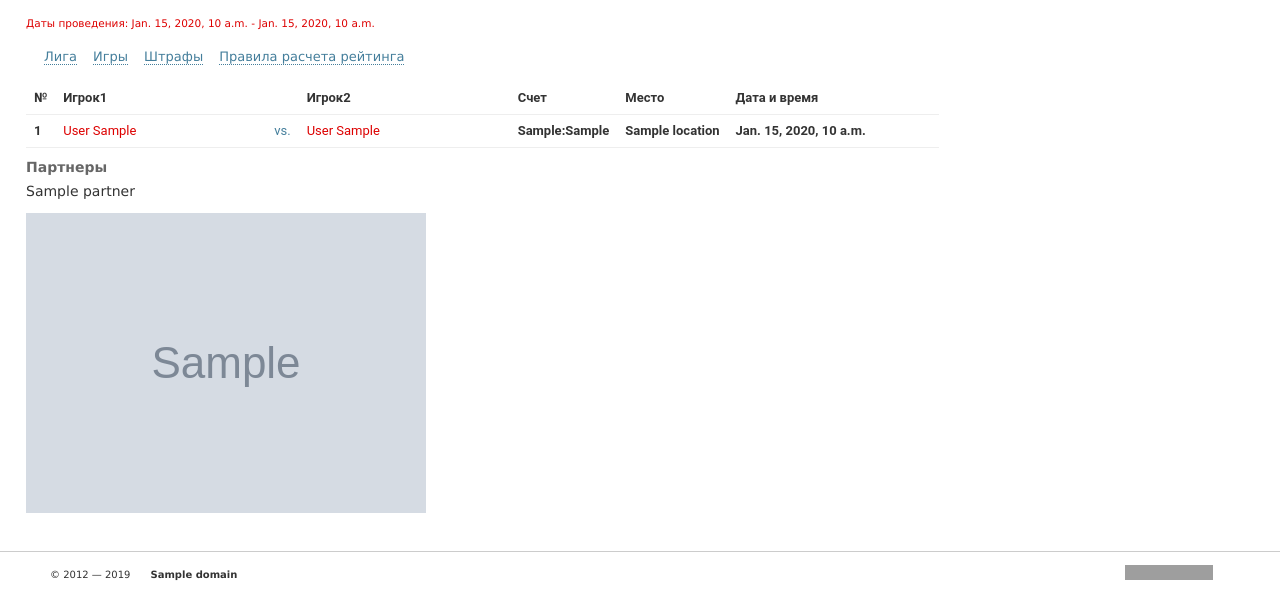
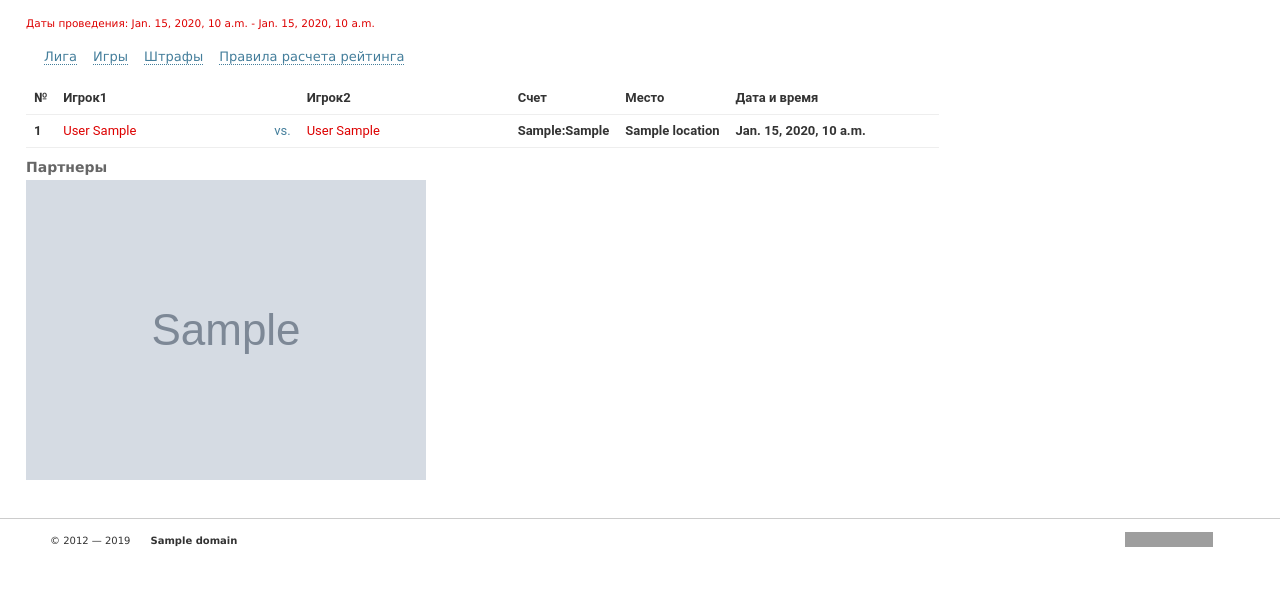
Before and after one commit to ta2-1/league, a Django app: template league/templates/league/games.html in a window 1280 px wide. Shown: the part 382-975 px from the top of the page. After the commit the page ends 929 px from the top, so only its background shows below. Run offline with Django 3.2, Linux system fonts and the light colour scheme; the template is opened without the code that fills it: most values are stand-ins (such as "Sample title", 1, 10 or a date in 2020); grey boxes marked "Sample" are stand-in pictures; parts of the project's set-up code (start-up, migrations or seed data) failed here and were passed over; grey boxes are pictures that could not be loaded.

Commit message:
current changes

```diff
--- a/league/static/league/css/styles.css
+++ b/league/static/league/css/styles.css
@@ -276,5 +276,5 @@
 .partners
 {
     float: left;
-    max-width: 1000px;
+    max-width: 700px;
 }
--- a/partners/templates/partners/list.html
+++ b/partners/templates/partners/list.html
@@ -2,7 +2,7 @@
   <h3>Партнеры</h3>
   {% for partner in partners %}
     <div class="partner">
-      <p>{{ partner.label }}</p>
+      <!--p>{{ partner.label }}</p-->
       <a href="{{ partner.url }}" rel="nofollow">
         <img src="{{ partner.logo.url }}">
       </a>
```
